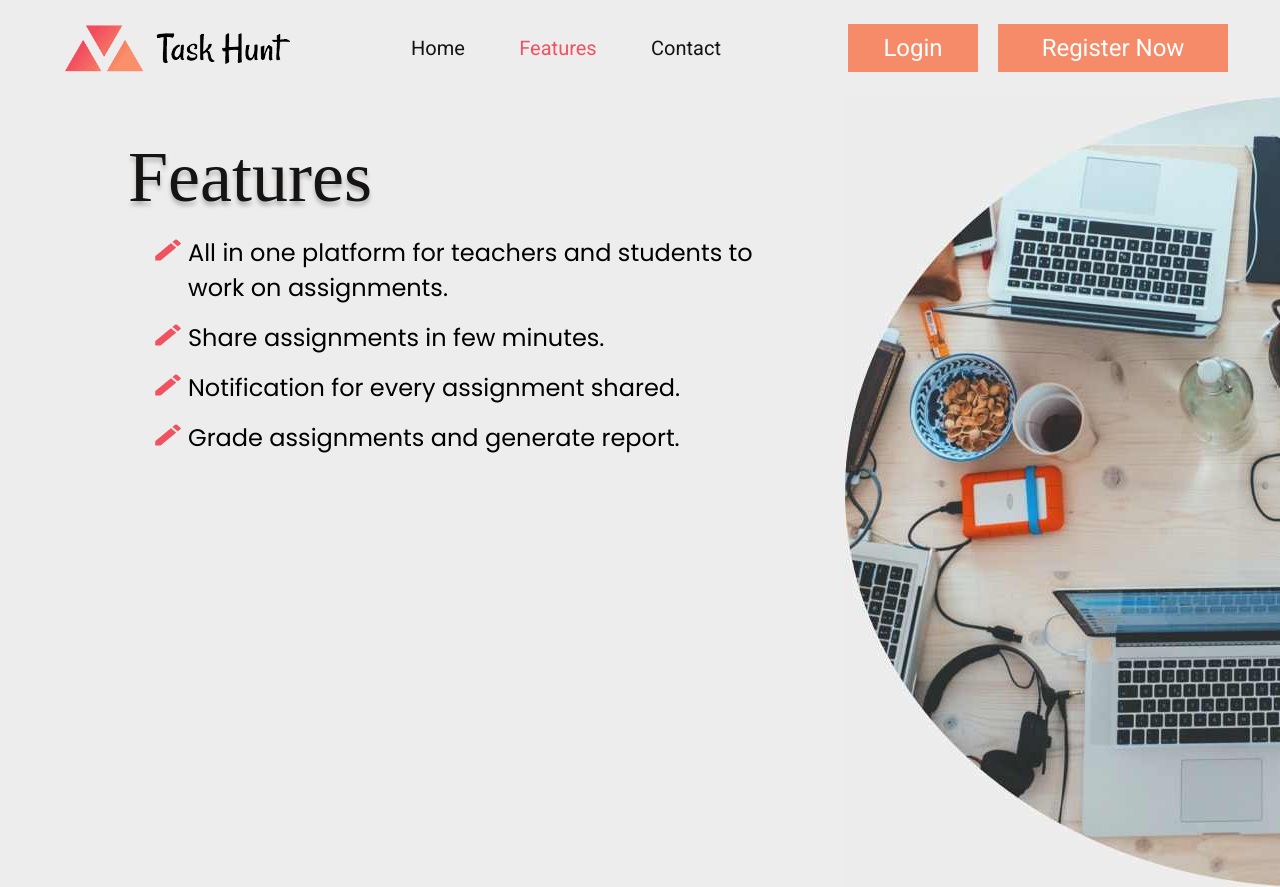
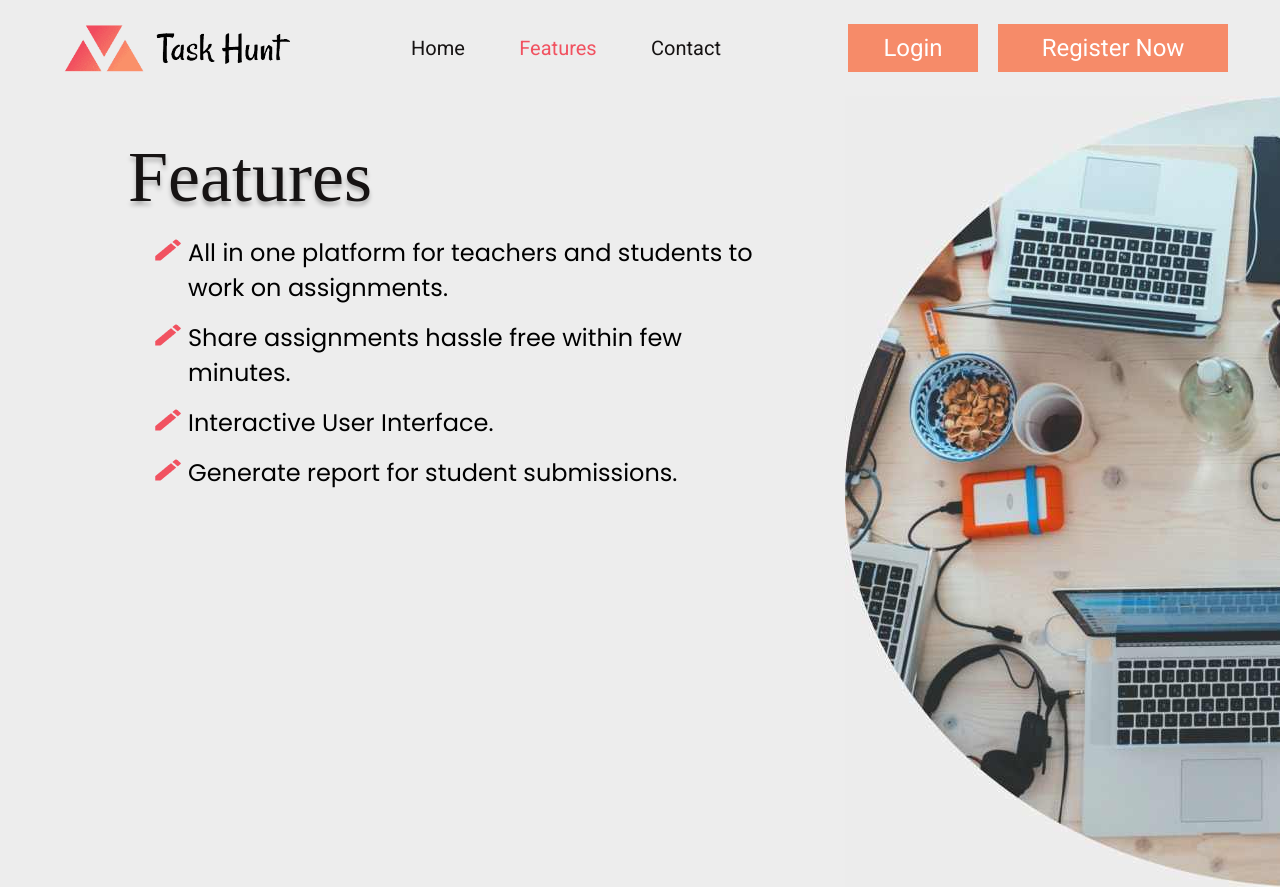
Before and after one commit to bhagyamudgal/task-hunt, a Next.js app: page /features in a window 1280 px wide. Built offline with nearby package versions, Linux system fonts and the light colour scheme; a web font is replaced by a local one.

Commit message:
changed content

```diff
--- a/pages/features.js
+++ b/pages/features.js
@@ -33,9 +33,9 @@ function FeaturesPage() {
               All in one platform for teachers and students to work on
               assignments.
             </li>
-            <li>Share assignments in few minutes.</li>
-            <li>Notification for every assignment shared.</li>
-            <li>Grade assignments and generate report.</li>
+            <li>Share assignments hassle free within few minutes.</li>
+            <li>Interactive User Interface.</li>
+            <li>Generate report for student submissions.</li>
           </ul>
         </div>
       </div>
--- a/pages/index.js
+++ b/pages/index.js
@@ -11,7 +11,7 @@ function HomePage(props) {
         <meta name="title" content="Home | Task Hunt" />
         <meta
           name="description"
-          content="Task Hunt, all in one solution for tracking assignments. Easy to use and handle by teachers and students."
+          content="Task Hunt, all in one solution for managing and tracking assignments. Easy to use by teachers and students."
         />
         <meta
           name="keywords"
@@ -24,7 +24,7 @@ function HomePage(props) {
         <meta name="author" content="Task Hunt - Bhagya Mudgal" />
       </Head>
       <div className={styles.heading_div}>
-        <h1>A well designed solution for tracking Assignments.</h1>
+        <h1>A well designed solution for managing and tracking assignments.</h1>
       </div>
 
       <div className={styles.button_div}>
```
